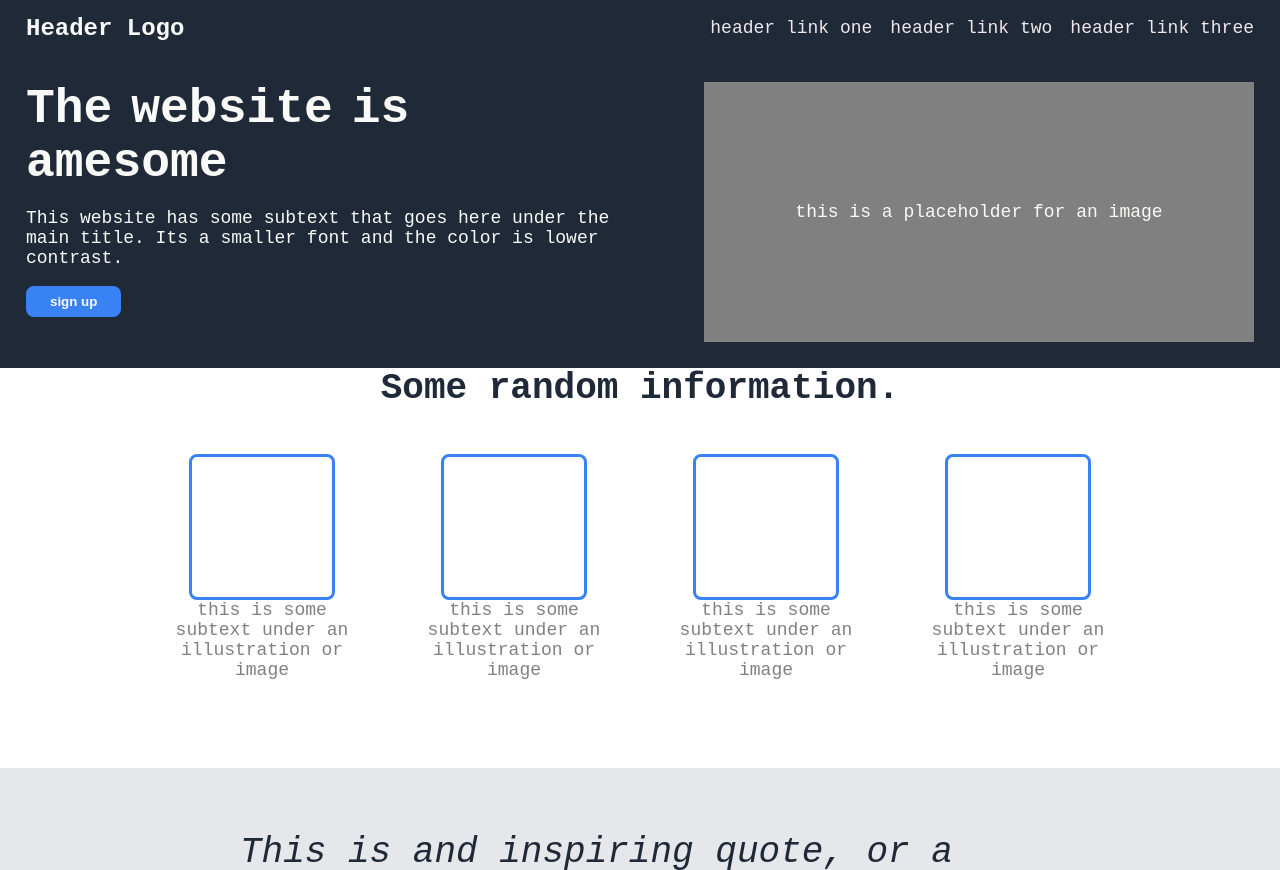
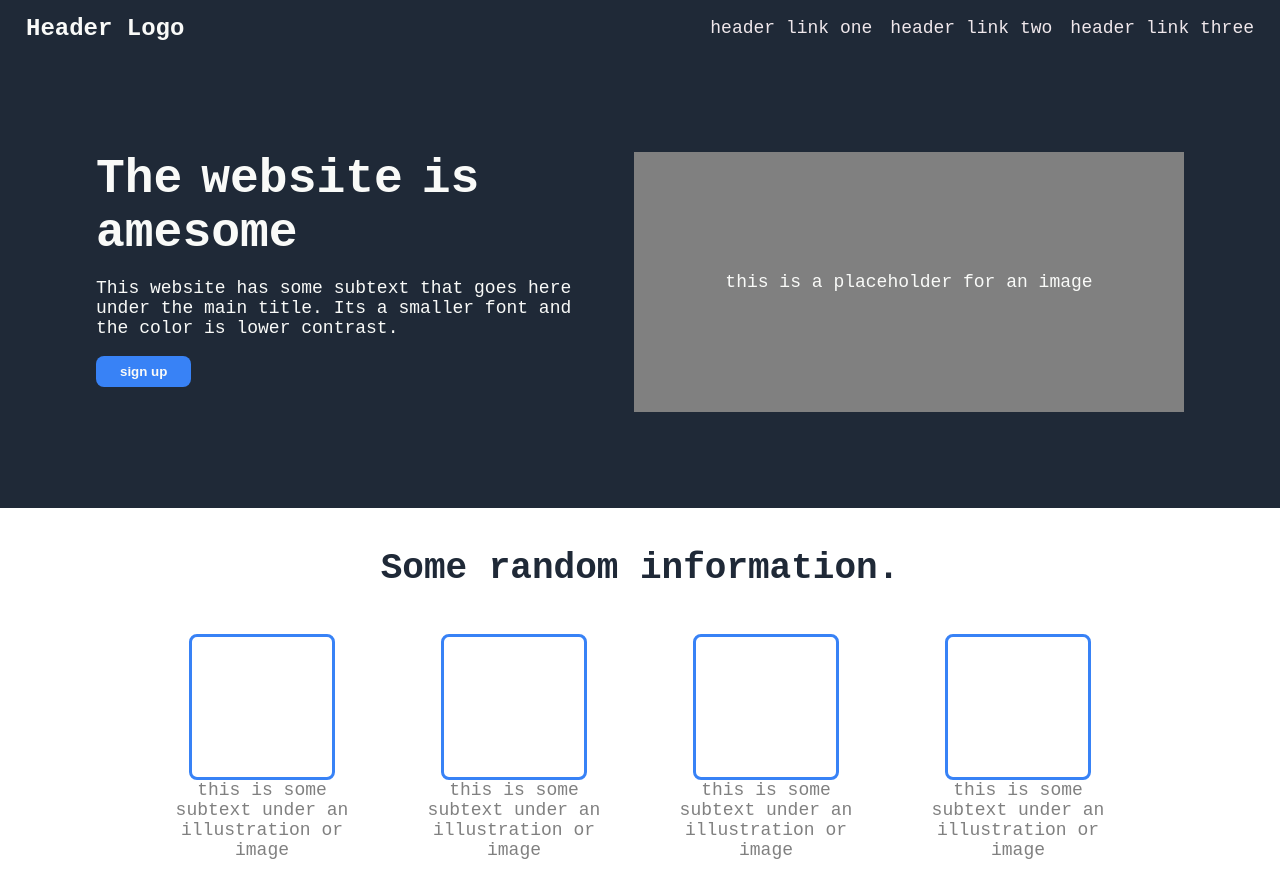
Before and after one commit to OneTooManyln/landing-page, a plain HTML site: page index.html in a window 1280 px wide. Shown: the top 870 px of the page. Drawn offline with Linux system fonts and the light colour scheme.

Commit message:
Add padding to seprate body parts

```diff
--- a/style.css
+++ b/style.css
@@ -41,6 +41,7 @@ a {
     background: #1f2937;
     display: flex;
     justify-content: center;
+    padding: 70px;
 }
 
 .tp-container {
@@ -102,6 +103,7 @@ button {
 .information {
     text-align: center;
     height: 400px;
+    padding-top: 40px;
 }
 
 .info-header {
```
